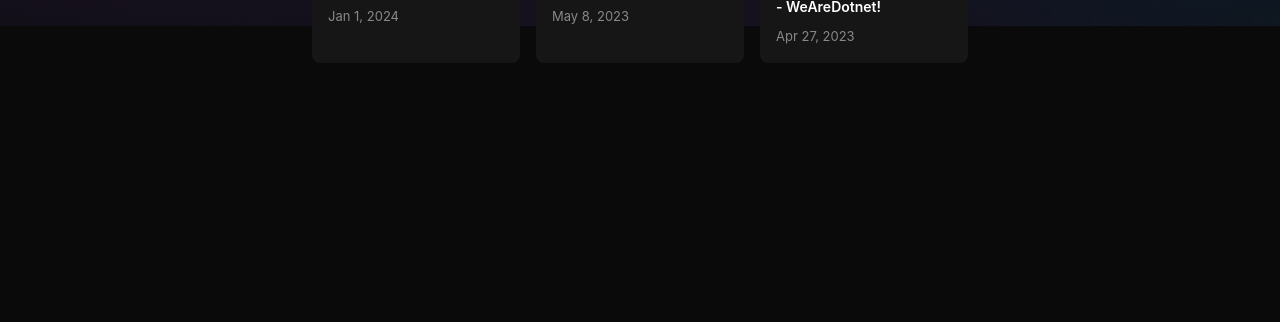
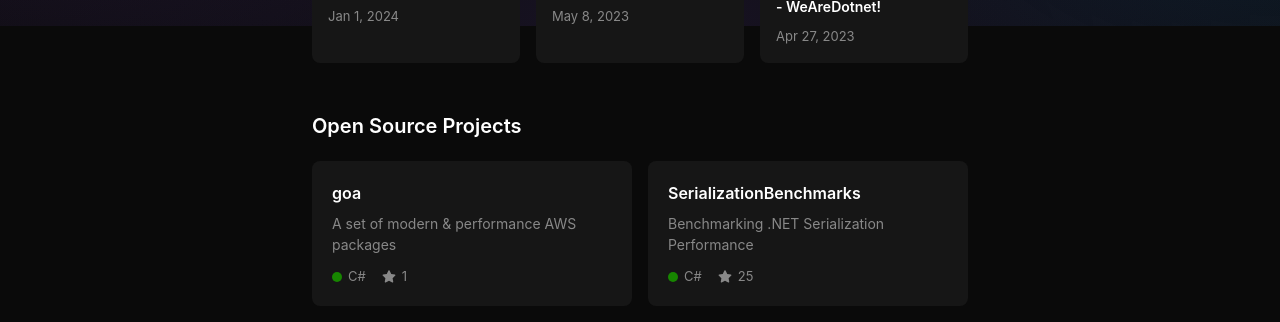
Before and after one commit to CodeWithStu/codewithstu.tv, a website: page index.html in a window 1280 px wide. Shown: the part 774-1096 px from the top of the page. Before the commit the page ends 901 px from the top, so only its background shows below. Drawn offline with Linux system fonts and the light colour scheme.

Commit message:
Updated with repos

```diff
--- a/index.html
+++ b/index.html
@@ -236,6 +236,90 @@
             color: #888;
         }
 
+        /* Repos Section */
+        .repos {
+            width: 100%;
+            margin-top: 3rem;
+        }
+
+        .repos h2 {
+            font-size: 1.25rem;
+            font-weight: 600;
+            margin-bottom: 1.25rem;
+            color: #fff;
+        }
+
+        .repo-grid {
+            display: grid;
+            grid-template-columns: 1fr;
+            gap: 1rem;
+        }
+
+        .repo-card {
+            display: block;
+            background: #161616;
+            border-radius: 0.5rem;
+            padding: 1.25rem;
+            text-decoration: none;
+            color: #f5f5f5;
+            transition: background-color 180ms ease, transform 180ms ease;
+        }
+
+        .repo-card:hover {
+            background: #1e1e1e;
+            transform: scale(1.01);
+        }
+
+        .repo-card:focus-visible {
+            outline: 2px solid #fff;
+            outline-offset: 2px;
+        }
+
+        .repo-info h3 {
+            font-size: 1rem;
+            font-weight: 600;
+            margin-bottom: 0.5rem;
+            color: #fff;
+        }
+
+        .repo-desc {
+            font-size: 0.875rem;
+            color: #888;
+            line-height: 1.5;
+            margin-bottom: 0.75rem;
+        }
+
+        .repo-meta {
+            display: flex;
+            gap: 1rem;
+            font-size: 0.8125rem;
+            color: #888;
+        }
+
+        .repo-lang {
+            display: flex;
+            align-items: center;
+            gap: 0.375rem;
+        }
+
+        .repo-lang::before {
+            content: '';
+            width: 10px;
+            height: 10px;
+            border-radius: 50%;
+            background: var(--lang-color, #888);
+        }
+
+        .repo-stars {
+            display: flex;
+            align-items: center;
+            gap: 0.375rem;
+        }
+
+        .repo-stars svg {
+            color: #888;
+        }
+
         /* Responsive */
         @media (min-width: 480px) {
             .social-links {
@@ -258,6 +342,10 @@
 
             .video-info h3 {
                 font-size: 0.875rem;
+            }
+
+            .repo-grid {
+                grid-template-columns: repeat(2, 1fr);
             }
         }
 
@@ -338,6 +426,43 @@
     <!-- VIDEOS_END -->
             </div>
         </section>
+
+        <!-- Open Source Projects Section -->
+        <section class="repos" aria-labelledby="repos-heading">
+            <h2 id="repos-heading">Open Source Projects</h2>
+            <div class="repo-grid">
+                <!-- REPOS_START -->
+
+      <a href="https://github.com/Im5tu/goa" target="_blank" rel="noopener" class="repo-card" data-fast-goal="click_repo_goa">
+        <div class="repo-info">
+          <h3>goa</h3>
+          <p class="repo-desc">A set of modern &amp; performance AWS packages</p>
+          <div class="repo-meta">
+            <span class="repo-lang" style="--lang-color: #178600">C#</span>
+            <span class="repo-stars">
+              <svg viewBox="0 0 16 16" width="14" height="14" aria-hidden="true"><path fill="currentColor" d="M8 .25a.75.75 0 0 1 .673.418l1.882 3.815 4.21.612a.75.75 0 0 1 .416 1.279l-3.046 2.97.719 4.192a.751.751 0 0 1-1.088.791L8 12.347l-3.766 1.98a.75.75 0 0 1-1.088-.79l.72-4.194L.818 6.374a.75.75 0 0 1 .416-1.28l4.21-.611L7.327.668A.75.75 0 0 1 8 .25Z"></path></svg>
+              1
+            </span>
+          </div>
+        </div>
+      </a>
+
+      <a href="https://github.com/Im5tu/SerializationBenchmarks" target="_blank" rel="noopener" class="repo-card" data-fast-goal="click_repo_serialization">
+        <div class="repo-info">
+          <h3>SerializationBenchmarks</h3>
+          <p class="repo-desc">Benchmarking .NET Serialization Performance</p>
+          <div class="repo-meta">
+            <span class="repo-lang" style="--lang-color: #178600">C#</span>
+            <span class="repo-stars">
+              <svg viewBox="0 0 16 16" width="14" height="14" aria-hidden="true"><path fill="currentColor" d="M8 .25a.75.75 0 0 1 .673.418l1.882 3.815 4.21.612a.75.75 0 0 1 .416 1.279l-3.046 2.97.719 4.192a.751.751 0 0 1-1.088.791L8 12.347l-3.766 1.98a.75.75 0 0 1-1.088-.79l.72-4.194L.818 6.374a.75.75 0 0 1 .416-1.28l4.21-.611L7.327.668A.75.75 0 0 1 8 .25Z"></path></svg>
+              25
+            </span>
+          </div>
+        </div>
+      </a>
+    <!-- REPOS_END -->
+            </div>
+        </section>
     </main>
 
     <script
--- a/package.json
+++ b/package.json
@@ -4,7 +4,9 @@
   "private": true,
   "type": "module",
   "scripts": {
-    "build": "node scripts/fetch-videos.js",
+    "build": "node scripts/fetch-videos.js && node scripts/fetch-repos.js",
+    "fetch:videos": "node scripts/fetch-videos.js",
+    "fetch:repos": "node scripts/fetch-repos.js",
     "optimize-images": "node scripts/optimize-images.js"
   },
   "dependencies": {
```
Also changed, not shown: repos.json (added, +14 -0 lines), scripts/fetch-repos.js (added, +119 -0 lines), .claude/settings.local.json.
